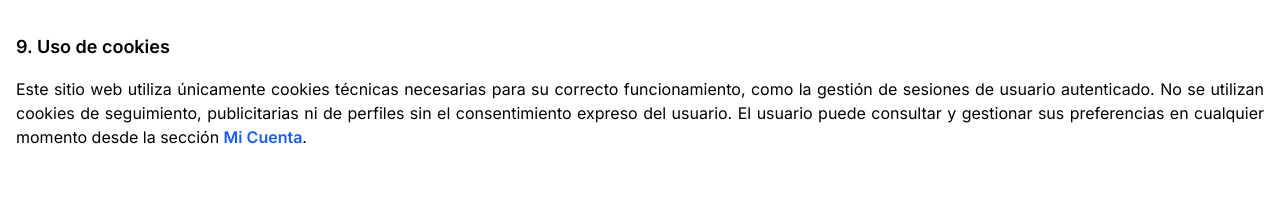
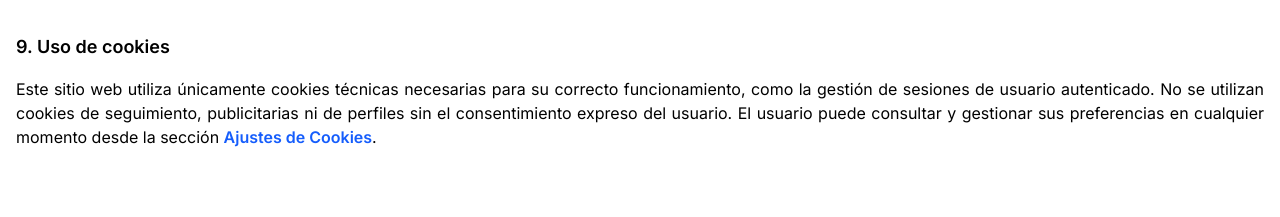
Before and after one commit to carmenvicente/carniceriasvicentevalencia, a Next.js app: page /informacionlegal/politica-de-privacidad in a window 1280 px wide. Shown: the part 2740-2957 px from the top of the page. Built offline with nearby package versions, Linux system fonts and the light colour scheme; a web font is replaced by a local one.

Commit message:
fix: corregir enlace de gestión de cookies en documentos legales
Aviso Legal y Política de Privacidad apuntaban a /micuenta; corregido a /micuenta/ajustes-cookies.

Co-Authored-By: Claude Sonnet 4.6 <noreply@anthropic.com>

```diff
--- a/app/informacionlegal/aviso-legal/page.tsx
+++ b/app/informacionlegal/aviso-legal/page.tsx
@@ -94,7 +94,7 @@ export default function AvisoLegal() {
           No se emplean cookies analíticas, publicitarias ni de perfiles de terceros sin el consentimiento expreso del usuario. El usuario puede
           consultar y modificar sus preferencias sobre el uso de cookies en cualquier momento desde el panel de gestión disponible en la
           sección{' '}
-          <Link href="/micuenta" className="text-blue-600 hover:underline font-semibold">Mi Cuenta</Link>.
+          <Link href="/micuenta/ajustes-cookies" className="text-blue-600 hover:underline font-semibold">Ajustes de Cookies</Link>.
           Para más información, consúltese la{' '}
           <Link href="/informacionlegal/politica-de-privacidad" className="text-blue-600 hover:underline font-semibold">Política de Privacidad</Link>.
         </p>
--- a/app/informacionlegal/politica-de-privacidad/page.tsx
+++ b/app/informacionlegal/politica-de-privacidad/page.tsx
@@ -130,7 +130,7 @@ export default function PoliticaPrivacidad() {
           Este sitio web utiliza únicamente cookies técnicas necesarias para su correcto funcionamiento, como la gestión de sesiones de usuario
           autenticado. No se utilizan cookies de seguimiento, publicitarias ni de perfiles sin el consentimiento expreso del usuario.
           El usuario puede consultar y gestionar sus preferencias en cualquier momento desde la sección{' '}
-          <Link href="/micuenta" className="text-blue-600 hover:underline font-semibold">Mi Cuenta</Link>.
+          <Link href="/micuenta/ajustes-cookies" className="text-blue-600 hover:underline font-semibold">Ajustes de Cookies</Link>.
         </p>
 
         <h2 className="text-lg font-semibold mb-4">10. Modificaciones de la política de privacidad</h2>
```
